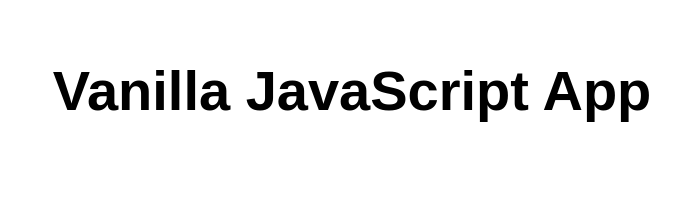
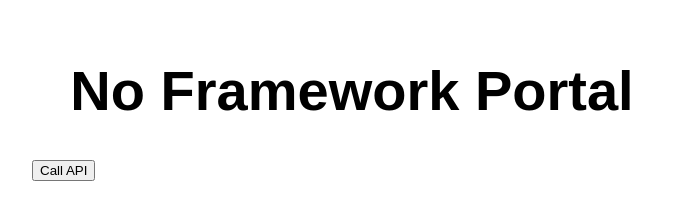
Before and after one commit to krzysiaknick/Portal-no-framework, a website: page src/index.html in a window 1280 px wide. Shown: the whole page, without its empty margins (288-968 px from the left). Drawn offline with Linux system fonts and the light colour scheme.

Commit message:
api call added

```diff
--- a/src/index.html
+++ b/src/index.html
@@ -2,16 +2,22 @@
 <html lang="en">
 
 <head>
+
   <meta charset="UTF-8">
   <meta name="viewport" content="width=device-width, initial-scale=1.0">
   <link rel="stylesheet" href="styles.css">
-  <title>Vanilla JavaScript App</title>
+  <title>Portal no framework</title>
 </head>
 
 <body>
   <main>
-    <h1>Vanilla JavaScript App</h1>
+
+    <h1>No Framework Portal</h1>
+    <button onclick="callAPI()">Call API</button>
+  <pre id="result"></pre>
+
   </main>
+  <script src="script.js"></script>
 </body>
 
 </html>
--- /dev/null
+++ b/src/script.js
@@ -0,0 +1,12 @@
+async function callAPI() {
+    const apiURL = "https://portal-nodejs-d9f7h6gcccf6ghbe.centralus-01.azurewebsites.net/enhance"
+
+    const response = await fetch(apiURL);
+                const data = await response.json();
+                document.getElementById("result").textContent = JSON.stringify(data, null, 2);
+
+
+
+
+
+}
```
